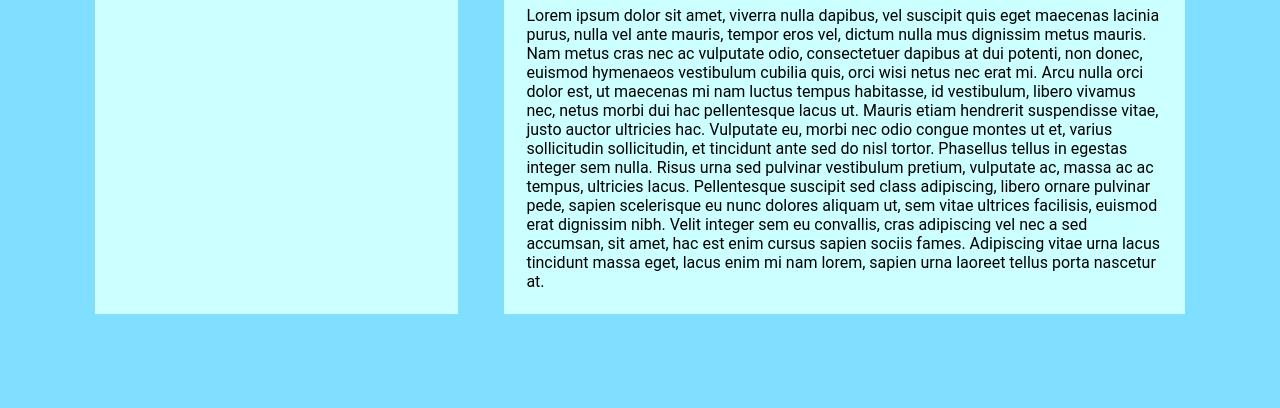
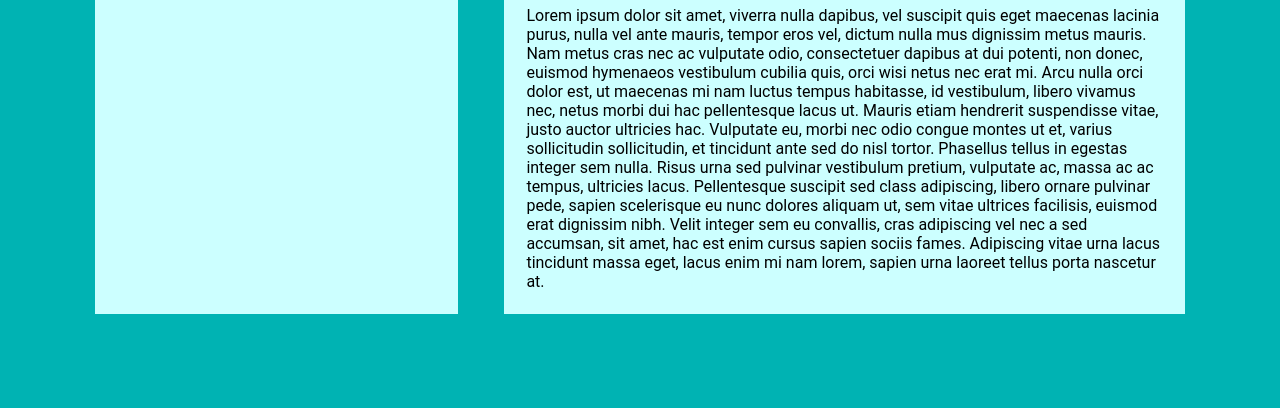
Before and after one commit to Wisbell/static-web-blog-pogs, a plain HTML site: page index.html in a window 1280 px wide. Shown: the part 699-1107 px from the top of the page. Drawn offline with Linux system fonts and the light colour scheme.

Commit message:
changed the background color of the body

```diff
--- a/style.css
+++ b/style.css
@@ -1,6 +1,6 @@
 body
  {
-   background-color: #80dfff;
+   background-color: #00b3b3;
    padding: 5%;
    display: flex;
  }
```
